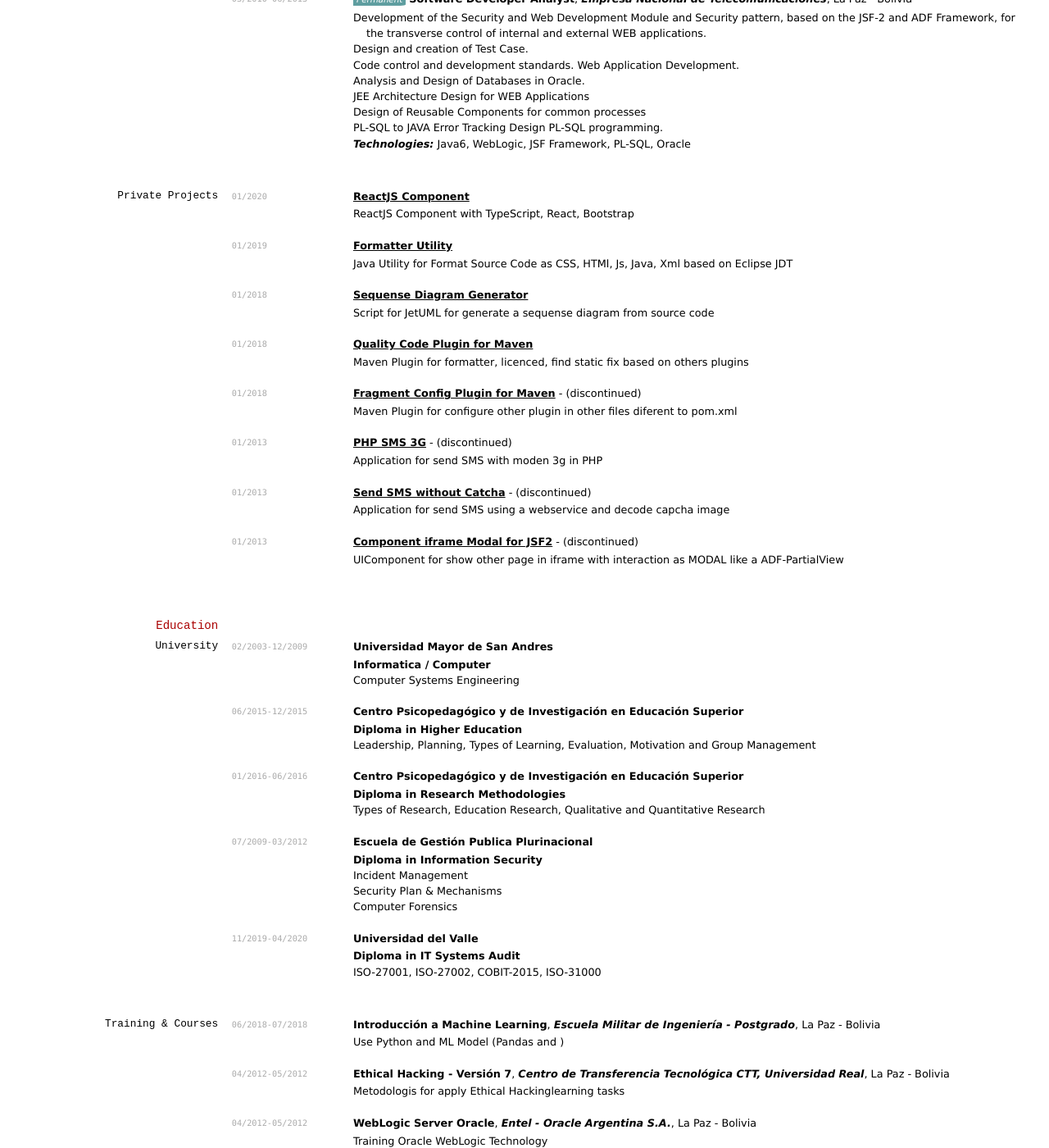
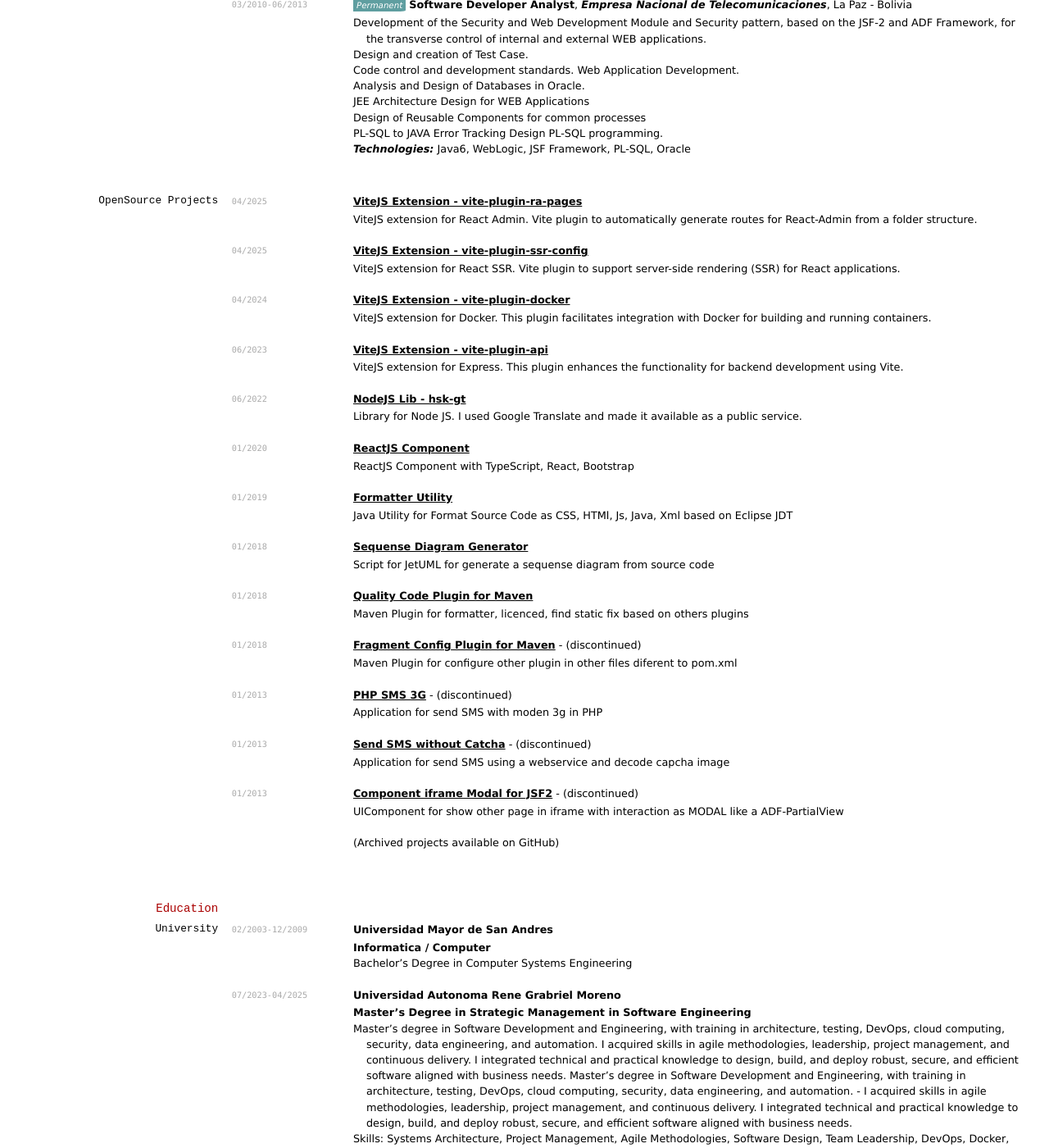
Before and after one commit to yracnet/cv, a Jekyll site: the page built from index.md, in a window 1280 px wide and 1400 px high, scrolled down 1611 px. Shown: the whole window at 82% size. Built offline with Jekyll 4.4.1, drawn with Linux system fonts in a browser that asks for light colours; some of the changed text lies outside the part shown.

Commit message:
+ Update2025

```diff
--- a/index.md
+++ b/index.md
@@ -24,35 +24,35 @@ Software Developer
 
 ### Technology
 
-- Functional Programming
-- Object-Oriented Programming
-- Web applications development
-- ReactJS, Redux, NextJS
-- JEE 6, JEE 8
-- Java Enterprise Architecture
-- Java Enterprise Servers as Wildfly, JBoss, Glassfish & WebLogic
-- Agile development; Scrum
+### Technical Skills
+- Software Architecture & System Design
+- Web Application Development (NodeJS, ReactJS, NextJS, ViteJS, Express)
+- DevOps (CI/CD, Docker, Infrastructure as Code)
+- Cloud Computing Basics (AWS, Azure concepts)
+- Database Management (MongoDB, Oracle, PostgreSQL)
+- Secure Software Development
+- Test Automation (SonarQube, Selenium basics)
 
 ### Personal Skills
 
-- Experience to design transversal modules
-- Critical thinking
-- Problem solving with pattern design
-- Apply best practice for software development
-- Team player
+- Agile Methodologies (Scrum, Kanban)
+- Project Management
+- Team Leadership
+- Critical Thinking & Problem Solving
+- Technical Documentation & Standardization
 
 ## Occupation
 
 ### Professional
 
-`03/2021-NOW`
+`03/2021-Present`
 <span class="tag remote">Remote Consultant</span>
-**Senior Software Engineer**, _ArganoUV_, New York - EU
+**Senior Software Engineer**, _ArganoUV_, New York - EEUU
 
-- Development and maintenance of systems, CMS, in different technologies
-- _Technologies:_ ReactJS, Next.JS, Redux, MongoDB, Git, Java, NodeJS, Chrome-Extension, Python, C#
-- HPE Parner Connect
-- HPE Cloud United
+- Development and maintenance of CMS systems and Chrome Extensions.
+- _Technologies:_ ReactJS, Next.JS, Redux, MongoDB, Git, Gitea, Java, NodeJS, Chrome-Extension, Python, C#, Jenkins
+- HPE Parner Connect: Tool Project for Hewlett Packard Enterprise
+- HPE Cloud United: PaaS Project for Hewlett Packard Enterprise
 - TripKicks Extension for _Chrome Browser_
 
 `09/2019-12/2020`
@@ -125,7 +125,27 @@ Software Developer
 - PL-SQL to JAVA Error Tracking Design PL-SQL programming.
 - _Technologies:_ Java6, WebLogic, JSF Framework, PL-SQL, Oracle
 
-### Private Projects
+### OpenSource Projects
+
+`04/2025` [**ViteJS Extension - vite-plugin-ra-pages**](https://github.com/yracnet/vite-plugin-ra-pages)
+
+- ViteJS extension for React Admin. Vite plugin to automatically generate routes for React-Admin from a folder structure.
+
+`04/2025` [**ViteJS Extension - vite-plugin-ssr-config**](https://github.com/yracnet/vite-plugin-ssr-config)
+
+- ViteJS extension for React SSR. Vite plugin to support server-side rendering (SSR) for React applications.
+
+`04/2024` [**ViteJS Extension - vite-plugin-docker**](https://github.com/yracnet/vite-plugin-docker)
+
+- ViteJS extension for Docker. This plugin facilitates integration with Docker for building and running containers.
+
+`06/2023` [**ViteJS Extension - vite-plugin-api**](https://github.com/yracnet/vite-plugin-api-routes)
+
+- ViteJS extension for Express. This plugin enhances the functionality for backend development using Vite.
+
+`06/2022` [**NodeJS Lib - hsk-gt**](https://github.com/yracnet/hsk-gt)
+
+- Library for Node JS. I used Google Translate and made it available as a public service.
 
 `01/2020` [**ReactJS Component**](https://github.com/yracnet/ui-fast2)
 
@@ -159,6 +179,8 @@ Software Developer
 
 - UIComponent for show other page in iframe with interaction as MODAL like a ADF-PartialView
 
+(Archived projects available on GitHub)
+
 ## Education
 
 ### University
@@ -166,19 +188,16 @@ Software Developer
 `02/2003-12/2009` **Universidad Mayor de San Andres**
 
 - **Informatica / Computer**
-- Computer Systems Engineering
+- Bachelor’s Degree in Computer Systems Engineering
 
-`06/2015-12/2015` **Centro Psicopedagógico y de Investigación en Educación Superior**
+`07/2023-04/2025` **Universidad Autonoma Rene Grabriel Moreno**
 
-- **Diploma in Higher Education**
-- Leadership, Planning, Types of Learning, Evaluation, Motivation and Group Management
+- **Master's Degree in Strategic Management in Software Engineering**
+- Master's degree in Software Development and Engineering, with training in architecture, testing, DevOps, cloud computing, security, data engineering, and automation. I acquired skills in agile methodologies, leadership, project management, and continuous delivery. I integrated technical and practical knowledge to design, build, and deploy robust, secure, and efficient software aligned with business needs.
+Master's degree in Software Development and Engineering, with training in architecture, testing, DevOps, cloud computing, security, data engineering, and automation. - I acquired skills in agile methodologies, leadership, project management, and continuous delivery. I integrated technical and practical knowledge to design, build, and deploy robust, secure, and efficient software aligned with business needs.
+- Skills: Systems Architecture, Project Management, Agile Methodologies, Software Design, Team Leadership, DevOps, Docker, IaaS
 
-`01/2016-06/2016` **Centro Psicopedagógico y de Investigación en Educación Superior**
-
-- **Diploma in Research Methodologies**
-- Types of Research, Education Research, Qualitative and Quantitative Research
-
-`07/2009-03/2012` **Escuela de Gestión Publica Plurinacional**
+`07/2009-03/2010` **Escuela de Gestión Publica Plurinacional**
 
 - **Diploma in Information Security**
 - Incident Management
@@ -190,7 +209,22 @@ Software Developer
 - **Diploma in IT Systems Audit**
 - ISO-27001, ISO-27002, COBIT-2015, ISO-31000
 
+`01/2016-06/2016` **Centro Psicopedagógico y de Investigación en Educación Superior**
+
+- **Diploma in Research Methodologies**
+- Types of Research, Education Research, Qualitative and Quantitative Research
+
 ### Training & Courses
+
+`00/2025-00/2025` **D365 PSA**, _UDEMY_BUSSINES_, Online
+
+`00/2024-00/2024` **Contentfull Certified Professional**, _UDEMY_BUSSINES_, Online
+
+`00/2024-00/2024` **Salesforce Certified AI Associate**, _UDEMY_BUSSINES_, Online
+
+`00/2019-00/2019` **ReactJS**, _UDEMY_, Online
+
+- React with Hooks, MERN, JWT, OAuth, CRUD
 
 `06/2018-07/2018` **Introducción a Machine Learning**, _Escuela Militar de Ingeniería - Postgrado_, La Paz - Bolivia
 
```
Also changed, not shown: other parts of index.md (+3 -56 lines).
